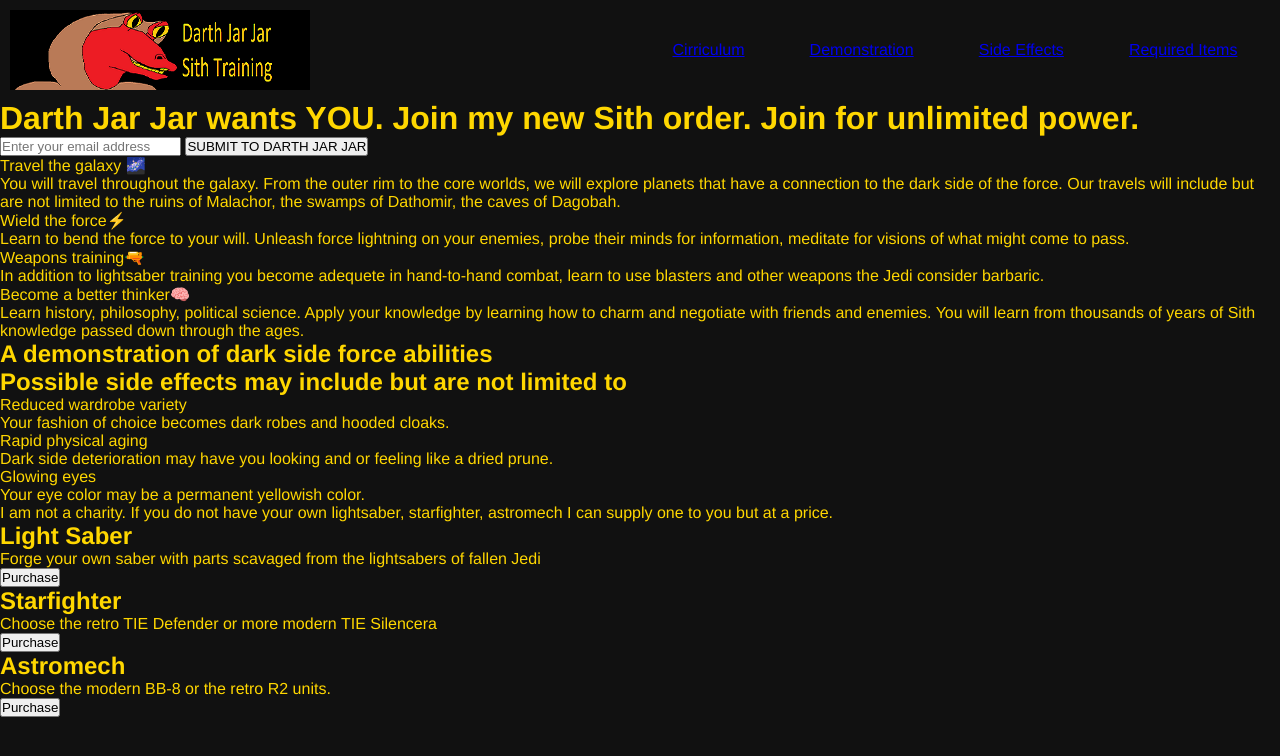
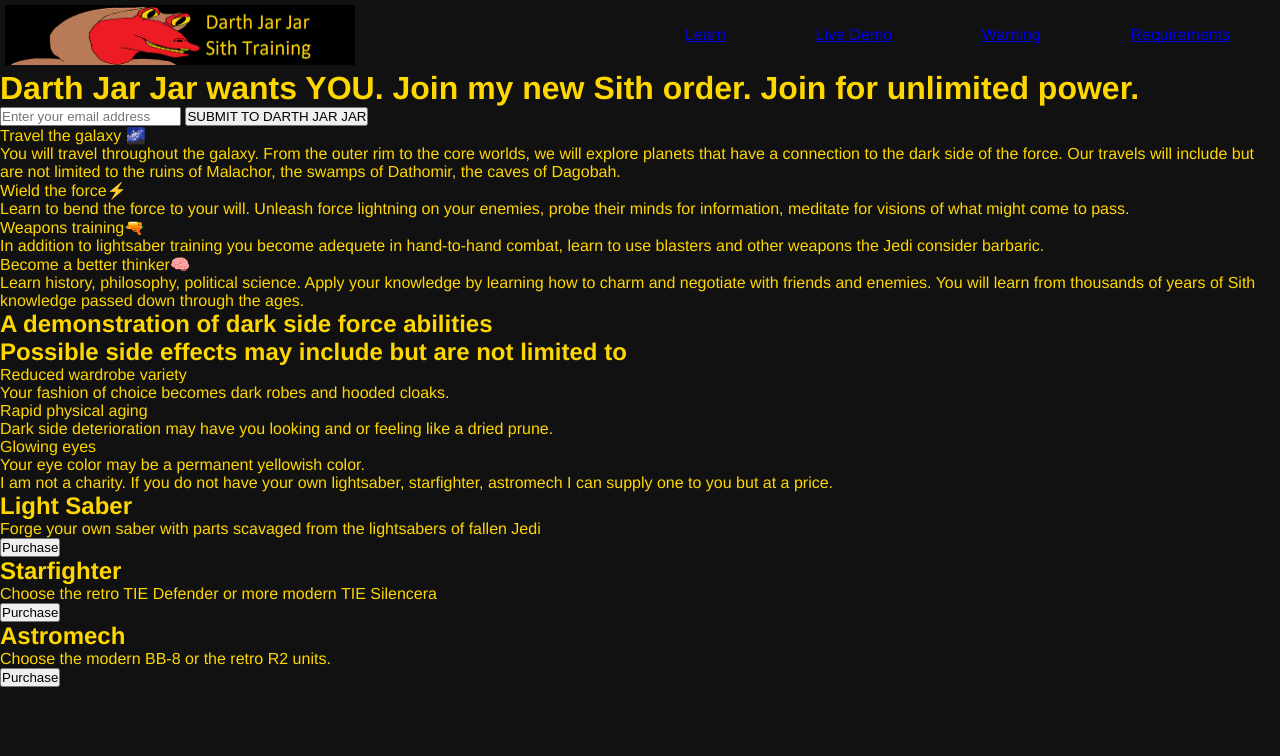
Before and after one commit to crash-the-mode/productlandingpage, a plain HTML site: page index.html in a window 1280 px wide. Drawn offline with Linux system fonts and the light colour scheme.

Commit message:
changed href text

```diff
--- a/index.html
+++ b/index.html
@@ -11,10 +11,10 @@
 		<header id="header">
 			<img id="header-img" src="https://raw.githubusercontent.com/crash-the-mode/productlandingpage/master/darthjarjar.png" alt="company logo" />
 			<nav id="nav-bar">
-				<a class="nav-link" href="#nav1">Cirriculum</a>
-				<a class="nav-link" href="#nav2">Demonstration</a>
-				<a class="nav-link" href="#nav3">Side Effects</a>
-				<a class="nav-link" href="#nav4">Required Items</a>
+				<a class="nav-link" href="#learn">Learn</a>
+				<a class="nav-link" href="#livedemo">Live Demo</a>
+				<a class="nav-link" href="#warning">Warning</a>
+				<a class="nav-link" href="#requirements">Requirements</a>
 			</nav>
 		</header>
 		<main>
@@ -23,7 +23,7 @@
 				<input id="email" type="email" placeholder="Enter your email address" name="email"/>
 				<input id="submit" type="submit" value="SUBMIT TO DARTH JAR JAR">
 			</form>
-			<div id="nav1">
+			<div id="learn">
 				<dl>
 					<dt>Travel the galaxy <span>&#x1F30C</span></dt>
 					<dd>You will travel throughout the galaxy. From the outer rim to the core worlds, we will explore planets that have a connection to the dark side of the force. Our travels will include but are not limited to the ruins of Malachor, the swamps of Dathomir, the caves of Dagobah.</dd>
@@ -35,11 +35,11 @@
 					<dd>Learn history, philosophy, political science. Apply your knowledge by learning how to charm and negotiate with friends and enemies. You will learn from thousands of years of Sith knowledge passed down through the ages.</dd>
 				</dl>
 			</div>
-			<div id="nav2">
+			<div id="livedemo">
 				<h2>A demonstration of dark side force abilities</h2>
 				<!--<iframe id="video" width="560" height="315" src="https://www.youtube-nocookie.com/embed/hyTTWvmJ3hY" frameborder="0" allow="accelerometer; autoplay; clipboard-write; encrypted-media; gyroscope; picture-in-picture" allowfullscreen></iframe>-->
 			</div>
-			<div id="nav3">
+			<div id="warning">
 				<h2>Possible side effects may include but are not limited to</h2>
 				<dl>
 					<dt>Reduced wardrobe variety</dt>
@@ -50,7 +50,7 @@
 					<dd>Your eye color may be a permanent yellowish color.</dd>
 				</dl>
 			</div>
-			<div id="nav4">
+			<div id="requirements">
 				<p>I am not a charity. If you do not have your own lightsaber, starfighter, astromech I can supply one to you but at a price.</p>
 				<div>
 					<h2>Light Saber</h2>
--- a/style.css
+++ b/style.css
@@ -17,13 +17,13 @@ header {
 	top: 0;
 	align-items: center;
 	justify-content: space-between;
-	height: 100px;
-	padding: 10px;
+	height: 70px;
+	padding: 5px;
 }
 
 header > img {
 	height: 100%;
-	width: 300px;
+	width: 350px;
 	min-width: 250px;
 }
 
@@ -37,6 +37,6 @@ header > nav {
 
 nav > strong > a {
 	text-decoration: none;
-	font-size: 18px;
+	font-size: 14px;
 	color: gold;
 }
```
